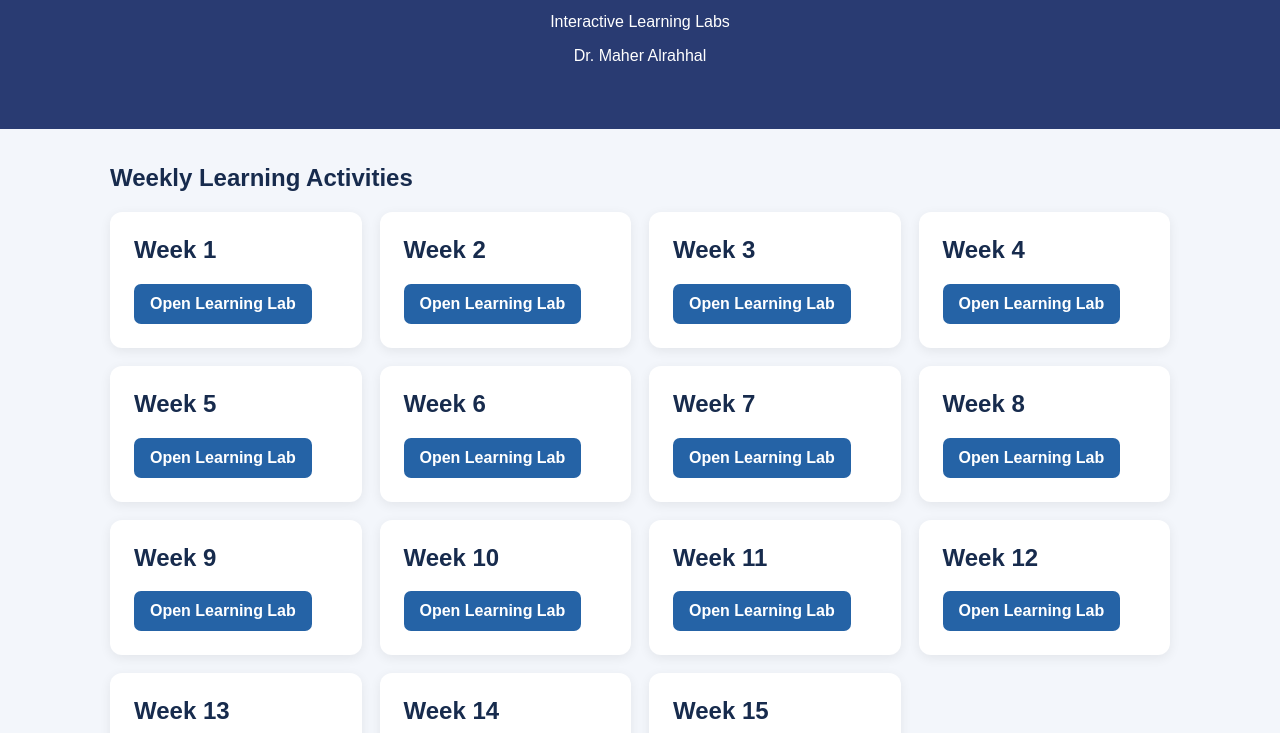
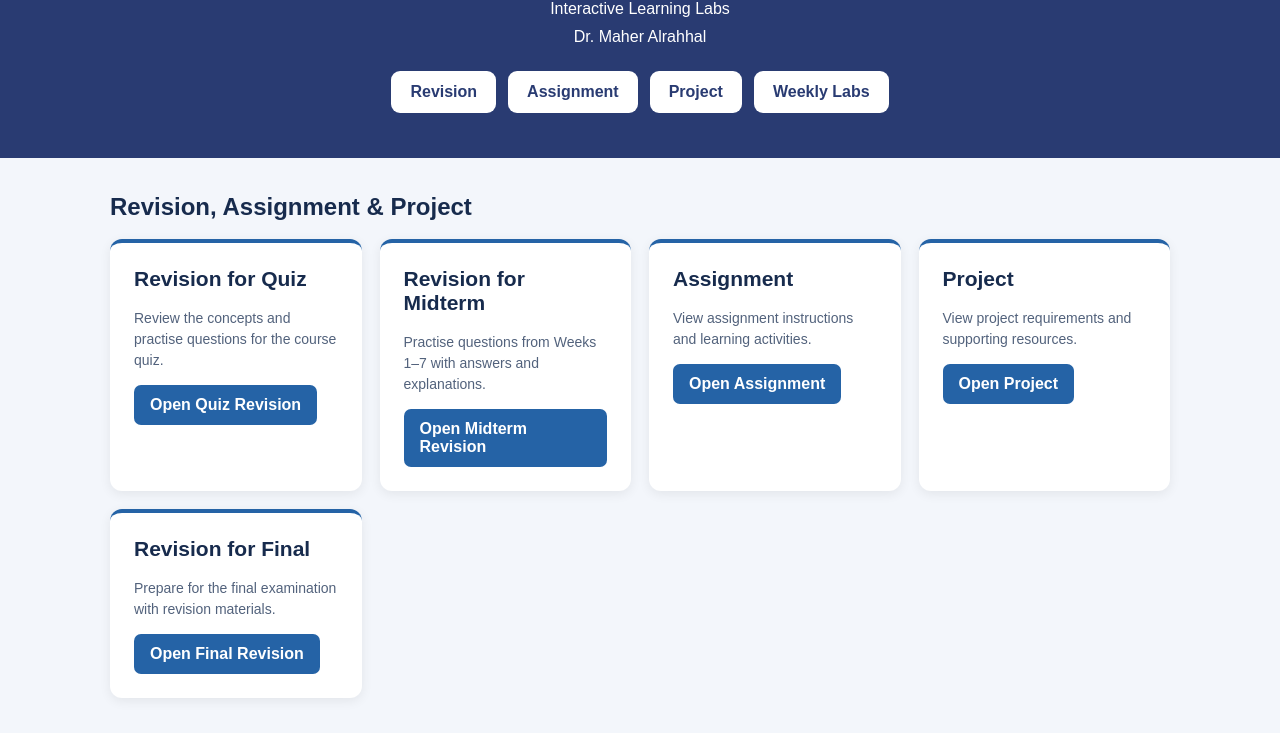
Before and after one commit to DrMaherAlrahhal/CSCI-310-Principles-of-Programming-Languages, a plain HTML site: page index.html in a window 1280 px wide. Shown: the part 140-873 px from the top of the page. Drawn offline with Linux system fonts and the light colour scheme.

Commit message:
Update index.html

```diff
--- a/index.html
+++ b/index.html
@@ -1,125 +1,33 @@
-
 <!DOCTYPE html>
 <html lang="en">
 <head>
-  <meta charset="UTF-8">
-  <meta name="viewport" content="width=device-width, initial-scale=1">
+<meta charset="UTF-8"><meta name="viewport" content="width=device-width, initial-scale=1">
 <title>CSCI 310 - Principles of Programming Languages</title>
 <style>
-    * { box-sizing: border-box; }
-    body {
-      margin: 0;
-      font-family: Arial, sans-serif;
-      background: #f3f6fb;
-      color: #172b4d;
-    }
-    header {
-      background: #293b72;
-      color: white;
-      padding: 48px 20px;
-      text-align: center;
-    }
-    header h1 { margin: 0 0 12px; }
-    main {
-      max-width: 1100px;
-      margin: 35px auto;
-      padding: 0 20px;
-    }
-    .grid {
-      display: grid;
-      grid-template-columns:
-        repeat(auto-fit, minmax(230px, 1fr));
-      gap: 18px;
-    }
-    .card {
-      background: white;
-      padding: 24px;
-      border-radius: 12px;
-      box-shadow: 0 3px 12px #00000012;
-    }
-    .card h2 { margin-top: 0; }
-    .button {
-      display: inline-block;
-      background: #2563a6;
-      color: white;
-      padding: 11px 16px;
-      border-radius: 7px;
-      text-decoration: none;
-      font-weight: bold;
-    }
-    .soon { color: #777; }
-    footer {
-      text-align: center;
-      padding: 30px;
-      color: #667;
-    }
+*{box-sizing:border-box}html{scroll-behavior:smooth}body{margin:0;font-family:Arial,sans-serif;background:#f3f6fb;color:#172b4d}header{background:#293b72;color:white;padding:45px 20px;text-align:center}header h1{margin:0 0 12px;font-size:34px}header h2{margin:0 0 16px}header p{margin:10px 0}main{max-width:1100px;margin:35px auto;padding:0 20px}h2.section-title{margin:30px 0 18px}.grid{display:grid;grid-template-columns:repeat(auto-fit,minmax(230px,1fr));gap:18px}.card{background:white;padding:24px;border-radius:12px;box-shadow:0 3px 12px #00000012}.card h3{margin:0 0 17px;font-size:21px}.button{display:inline-block;background:#2563a6;color:white;padding:11px 16px;border-radius:7px;text-decoration:none;font-weight:bold;transition:background .2s}.button:hover,.button:focus-visible{background:#174d84}.top-nav{display:flex;gap:12px;flex-wrap:wrap;justify-content:center;margin-top:25px}.top-nav a{background:#fff;color:#293b72;text-decoration:none;padding:12px 19px;border-radius:9px;font-weight:bold}.top-nav a:hover{background:#dbeafe}.resources{margin-bottom:38px}.resources .card{border-top:4px solid #2563a6}.resources .card p{color:#52627c;line-height:1.5;font-size:14px}.soon{color:#777}footer{text-align:center;padding:30px;color:#667}@media(max-width:600px){header{padding:35px 15px}.card{padding:20px}.top-nav a{flex:1;text-align:center}}
 </style>
 </head>
 <body>
 <header>
-    <h1>CSCI 310</h1>
-    <h2>Principles of Programming Languages</h2>
-    <p>Interactive Learning Labs</p>
-    <p>Dr. Maher Alrahhal</p>
+<h1>CSCI 310</h1><h2>Principles of Programming Languages</h2><p>Interactive Learning Labs</p><p>Dr. Maher Alrahhal</p>
+<nav class="top-nav" aria-label="Course navigation"><a href="#revision">Revision</a><a href="#assignment">Assignment</a><a href="#project">Project</a><a href="#weeks-section">Weekly Labs</a></nav>
 </header>
-
 <main>
-    <h2>Weekly Learning Activities</h2>
-    <div class="grid" id="weeks"></div>
+<section id="revision" class="resources" aria-labelledby="revision-heading">
+<h2 class="section-title" id="revision-heading">Revision, Assignment &amp; Project</h2>
+<div class="grid">
+<article class="card"><h3>Revision for Quiz</h3><p>Review the concepts and practise questions for the course quiz.</p><a class="button" href="./Revision-Quiz/index.html">Open Quiz Revision</a></article>
+<article class="card"><h3>Revision for Midterm</h3><p>Practise questions from Weeks 1–7 with answers and explanations.</p><a class="button" href="./Revision-Midterm/index.html">Open Midterm Revision</a></article>
+<article class="card" id="assignment"><h3>Assignment</h3><p>View assignment instructions and learning activities.</p><a class="button" href="./Assignment/index.html">Open Assignment</a></article>
+<article class="card" id="project"><h3>Project</h3><p>View project requirements and supporting resources.</p><a class="button" href="./Project/index.html">Open Project</a></article>
+<article class="card"><h3>Revision for Final</h3><p>Prepare for the final examination with revision materials.</p><a class="button" href="./Revision-Final/index.html">Open Final Revision</a></article>
+</div></section>
+<section id="weeks-section" aria-labelledby="weeks-heading"><h2 class="section-title" id="weeks-heading">Weekly Learning Activities</h2><div class="grid" id="weeks"></div></section>
 </main>
-
-  <footer>
-    CSCI 310 | Principles of Programming Languages
-  </footer>
-
+<footer>CSCI 310 | Principles of Programming Languages</footer>
 <script>
-
-
-const labs = [
-  { title: "Week 1", url: "./Week-1/index.html" },
-  { title: "Week 2", url: "./Week-2/index.html" },
-  { title: "Week 3", url: "./Week-3/index.html" },
-  { title: "Week 4", url: "./Week-4/index.html" },
-  { title: "Week 5", url: "./Week-5/index.html" },
-  { title: "Week 6", url: "./Week-6/index.html" },
-  { title: "Week 7", url: "./Week-7/index.html" },
-  { title: "Week 8", url: "./Week-8/index.html" },
-  { title: "Week 9", url: "./Week-9/index.html" },
-  { title: "Week 10", url: "./Week-10/index.html" },
-  { title: "Week 11", url: "./Week-11/index.html" },
-  { title: "Week 12", url: "./Week-12/index.html" },
-  { title: "Week 13", url: "./Week-13/index.html" },
-  { title: "Week 14", url: "./Week-14/index.html" },
-  { title: "Week 15", url: "./Week-15/index.html" }
-];
-
-
-
-    const container = document.getElementById("weeks");
-
-    labs.forEach(lab => {
-      const card = document.createElement("div");
-      card.className = "card";
-
-      const title = document.createElement("h2");
-      title.textContent = lab.title;
-      card.appendChild(title);
-
-      if (lab.url) {
-        const link = document.createElement("a");
-        link.className = "button";
-        link.href = lab.url;
-        link.textContent = "Open Learning Lab";
-        card.appendChild(link);
-      } else {
-        const message = document.createElement("p");
-        message.className = "soon";
-        message.textContent = "Coming Soon";
-        card.appendChild(message);
-      }
-
-      container.appendChild(card);
-    });
+const labs=Array.from({length:15},(_,i)=>({title:`Week ${i+1}`,url:`./Week-${i+1}/index.html`}));
+const container=document.getElementById('weeks');
+labs.forEach(lab=>{const card=document.createElement('article');card.className='card';const title=document.createElement('h3');title.textContent=lab.title;card.appendChild(title);const link=document.createElement('a');link.className='button';link.href=lab.url;link.textContent='Open Learning Lab';card.appendChild(link);container.appendChild(card)});
 </script>
-</body>
-</html>
+</body></html>
```
Lines whose indentation alone changed are shown as unchanged.
